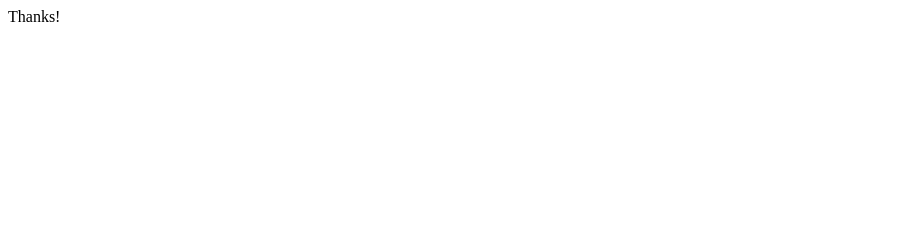
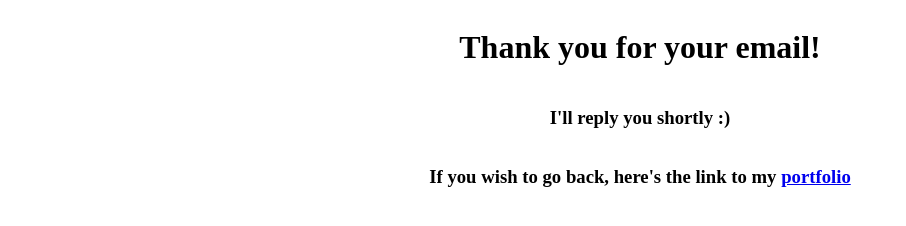
Before and after one commit to muratcan-yuksel/portfolio-1, a website: page thanks.html in a window 1280 px wide. Shown: the whole page, without its empty margins (0-906 px from the left). Drawn offline with Linux system fonts and the light colour scheme.

Commit message:
centered thanks page content

```diff
--- a/style.css
+++ b/style.css
@@ -1,3 +1,8 @@
 #profile-img {
   max-height: 22em;
 }
+#thanksContainer {
+  display: flex;
+  flex-direction: column;
+  align-items: center;
+}
--- a/thanks.html
+++ b/thanks.html
@@ -4,8 +4,16 @@
     <meta http-equiv="X-UA-Compatible" content="IE=edge" />
     <meta name="viewport" content="width=device-width, initial-scale=1.0" />
     <title>Document</title>
+    <link rel="stylesheet" href="style.css" />
   </head>
   <body>
-    Thanks!
+    <div id="thanksContainer">
+      <h1>Thank you for your email!</h1>
+      <h3>I'll reply you shortly :)</h3>
+      <h3>
+        If you wish to go back, here's the link to my
+        <a href="https://muratcan-yuksel.github.io/portfolio-1/">portfolio</a>
+      </h3>
+    </div>
   </body>
 </html>
```
